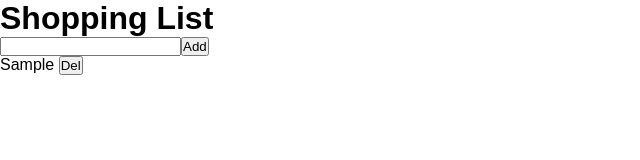
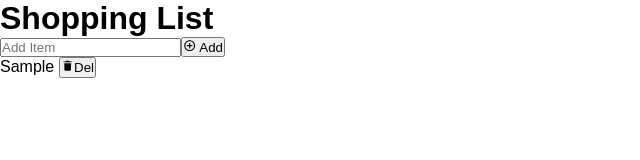
Before and after one commit to devxjs19/react-basics, a React (Vite) app in the folder simple-shopping-list/: page / in a window 1280 px wide. Both pictures are taken after typing "Sample" into the empty fields and a click on the button "Add". Shown: the top 160 px of the page, without its empty margins (0-640 px from the left). Built offline with nearby package versions, Linux system fonts and the light colour scheme.

Commit message:
Add icon to button

```diff
--- a/simple-shopping-list/src/components/ListInput.jsx
+++ b/simple-shopping-list/src/components/ListInput.jsx
@@ -1,10 +1,12 @@
 import { useState } from "react";
+import { IoMdAddCircleOutline } from "react-icons/io";
 
 const ListInput = ({ listItems, onAddItem }) => {
   const [newItem, setNewItem] = useState("");
 
   return (
     <form
+      className="list-form"
       onSubmit={(e) => {
         e.preventDefault();
 
@@ -19,8 +21,11 @@ const ListInput = ({ listItems, onAddItem }) => {
         type="text"
         value={newItem}
         onChange={(e) => setNewItem(e.target.value)}
+        placeholder="Add Item"
       />
-      <button>Add</button>
+      <button>
+        <IoMdAddCircleOutline className="icon" /> Add
+      </button>
     </form>
   );
 };
--- a/simple-shopping-list/src/components/ListItem.jsx
+++ b/simple-shopping-list/src/components/ListItem.jsx
@@ -1,7 +1,13 @@
+import { IoMdTrash } from "react-icons/io";
+
 const ListItem = ({ item, onDeleteItem }) => {
   return (
-    <li>
-      {item} <button onClick={() => onDeleteItem(item)}>Del</button>
+    <li className="list-item">
+      {item}{" "}
+      <button onClick={() => onDeleteItem(item)}>
+        <IoMdTrash className="icon icon-delete" />
+        Del
+      </button>
     </li>
   );
 };
```
